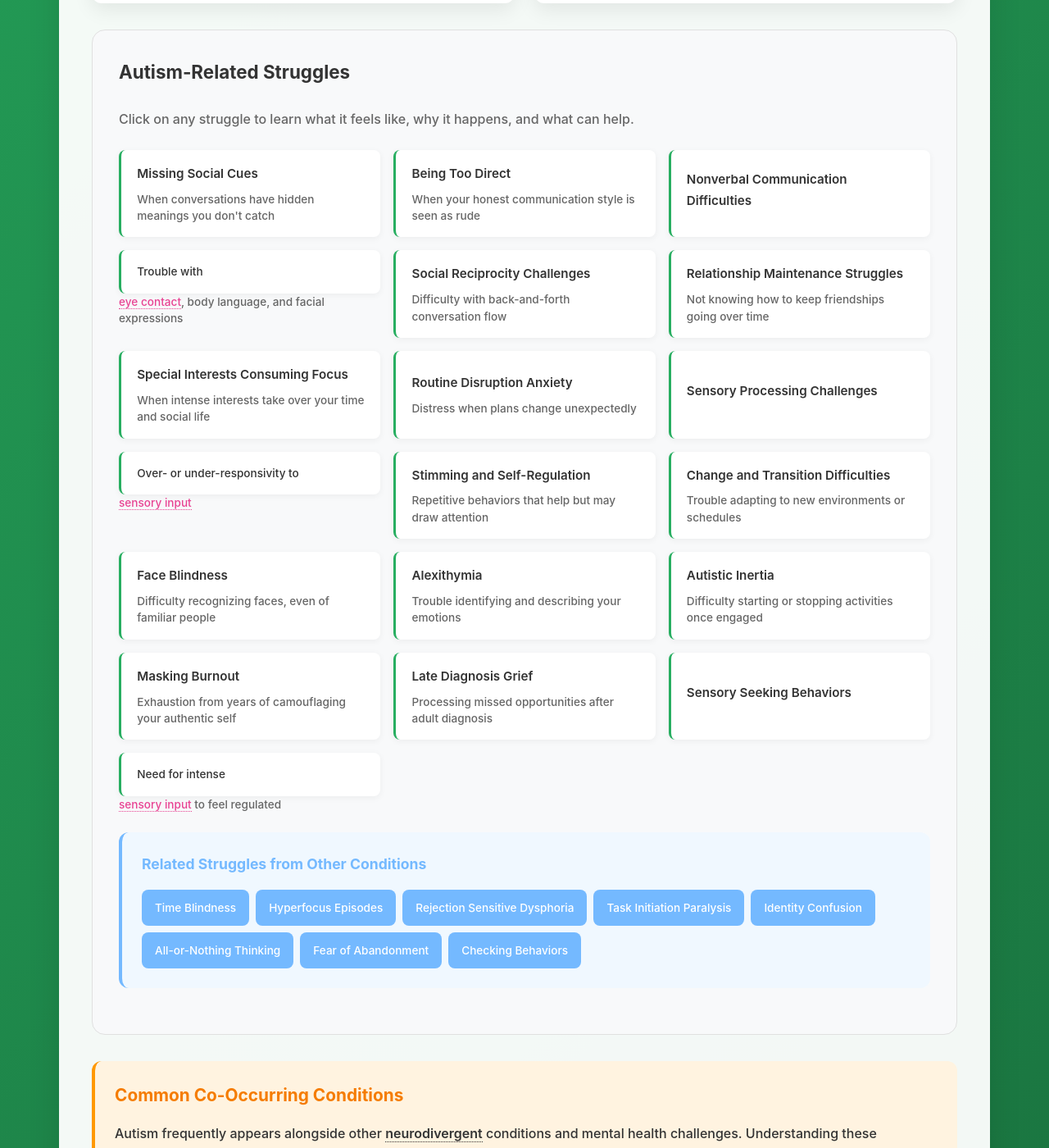
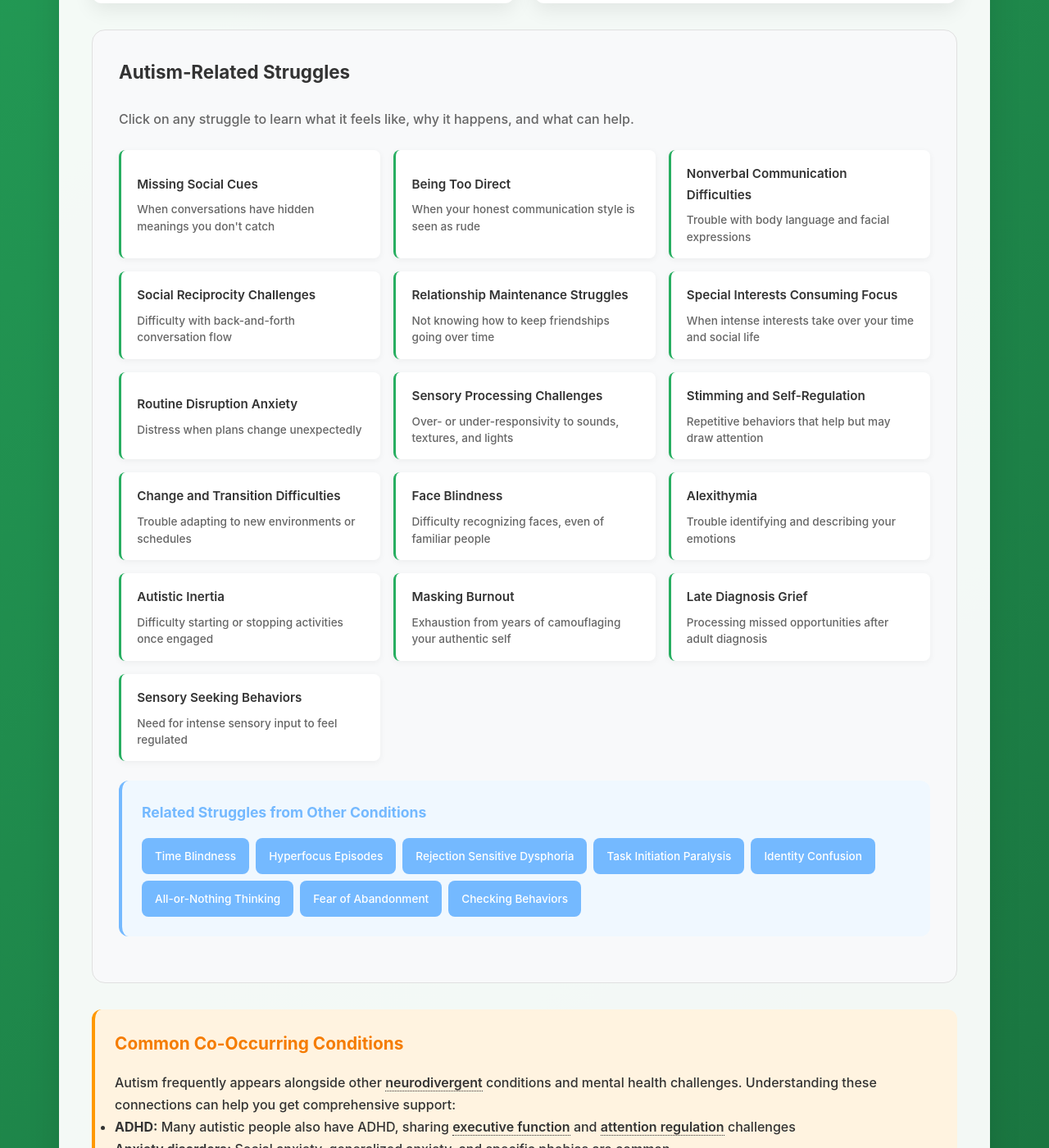
Before and after one commit to neurodivergent-survival-guide/neurodivergent-survival-guide, a Jekyll site: the page built from conditions/autism.html, in a window 1280 px wide and 1400 px high, scrolled down 1785 px. Shown: the whole window at 82% size. Built offline with Jekyll 4.4.1, drawn with Linux system fonts in a browser that asks for light colours; some of the changed text lies outside the part shown.

Commit message:
Update autism.html

```diff
--- a/conditions/autism.html
+++ b/conditions/autism.html
@@ -484,7 +484,7 @@
 
 <div class="header">
     <h1>Autism</h1>
-    <p>Understanding brain differences that create predictable friction with <a class="jargon">neurotypical<span class="tooltip">People whose brains develop and function in ways that align with societal expectations and norms</span></a> environments</p>
+    <p>Understanding brain differences in <a class="jargon">social communication<span class="tooltip">The complex system of verbal and nonverbal ways people share information and connect with each other</span></a>, <a class="jargon">sensory processing<span class="tooltip">How the nervous system receives and responds to sensory information from the environment and body</span></a>, and routine needs</p>
 </div>
 
 <div class="breadcrumb">
@@ -579,7 +579,7 @@
 
                     <a href="{{ '/struggles/nonverbal-communication-difficulties.html' | relative_url }}" class="struggle-link">
                         <div class="struggle-title">Nonverbal Communication Difficulties</div>
-                        <div class="struggle-description">Trouble with <a class="jargon">eye contact<span class="tooltip">Direct gaze between people, often expected in neurotypical social interactions but can feel uncomfortable or overwhelming for autistic people</span></a>, body language, and facial expressions</div>
+                        <div class="struggle-description">Trouble with body language and facial expressions</div>
                     </a>
 
                     <a href="{{ '/struggles/social-reciprocity-challenges.html' | relative_url }}" class="struggle-link">
@@ -604,7 +604,7 @@
 
                     <a href="{{ '/struggles/sensory-processing-challenges.html' | relative_url }}" class="struggle-link">
                         <div class="struggle-title">Sensory Processing Challenges</div>
-                        <div class="struggle-description">Over- or under-responsivity to <a class="jargon">sensory input<span class="tooltip">Information received through the senses like sight, sound, touch, smell, taste, and body position</span></a></div>
+                        <div class="struggle-description">Over- or under-responsivity to sounds, textures, and lights</div>
                     </a>
 
                     <a href="{{ '/struggles/stimming-and-self-regulation.html' | relative_url }}" class="struggle-link">
@@ -644,7 +644,7 @@
 
                     <a href="{{ '/struggles/sensory-seeking-behaviors.html' | relative_url }}" class="struggle-link">
                         <div class="struggle-title">Sensory Seeking Behaviors</div>
-                        <div class="struggle-description">Need for intense <a class="jargon">sensory input<span class="tooltip">Information received through the senses like sight, sound, touch, smell, taste, and body position</span></a> to feel regulated</div>
+                        <div class="struggle-description">Need for intense sensory input to feel regulated</div>
                     </a>
                 </div>
 
```
